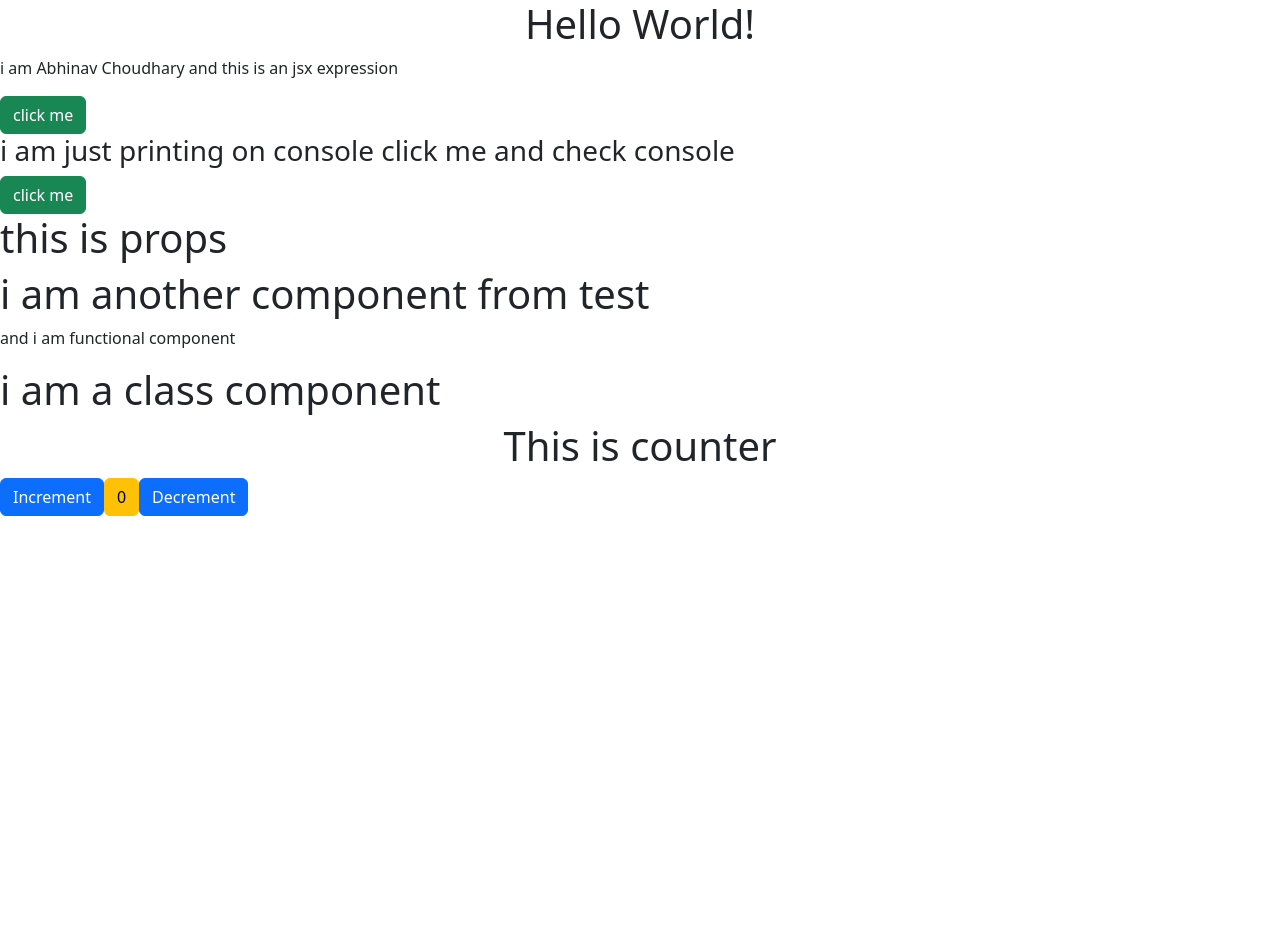
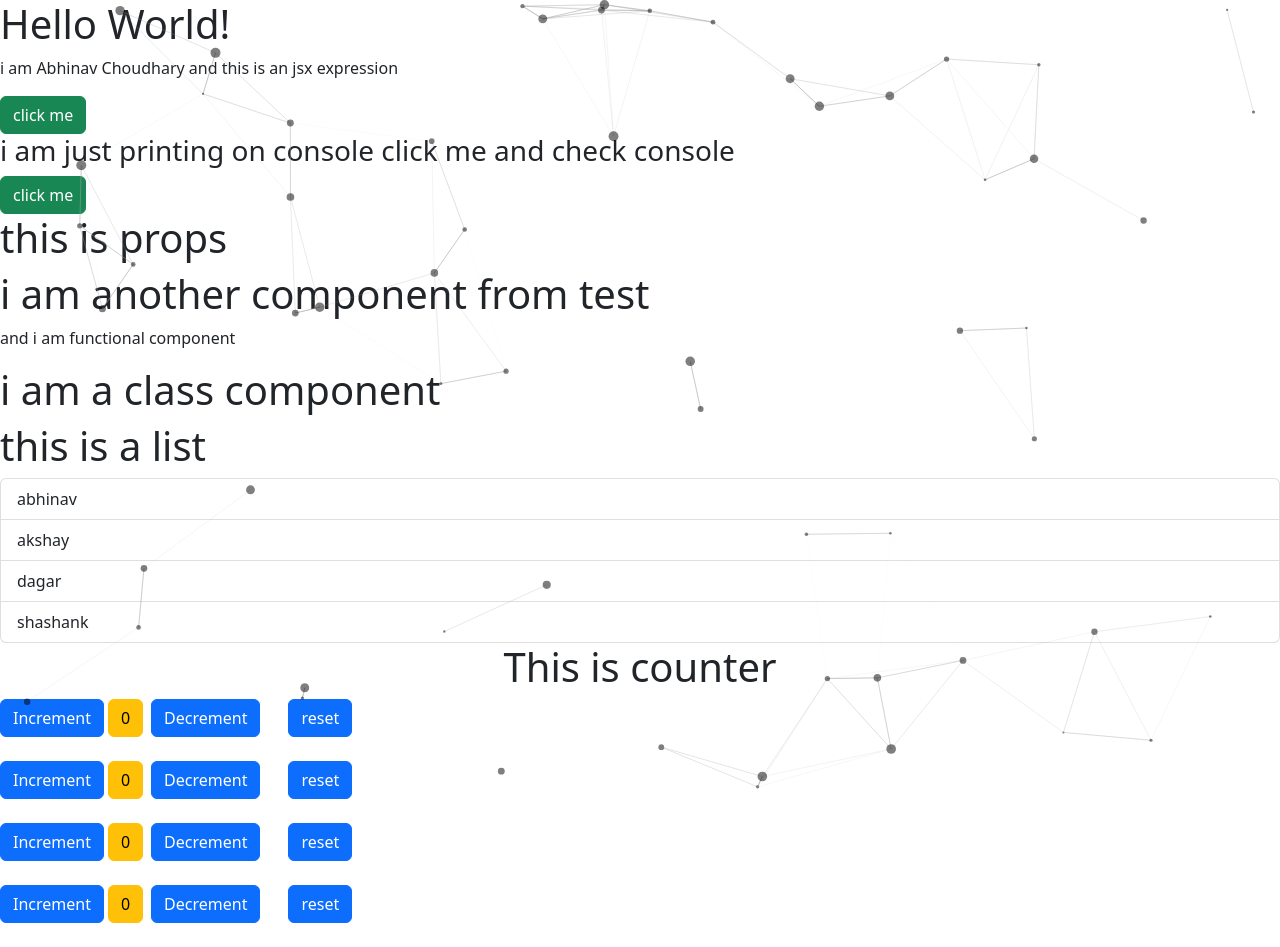
Before and after one commit to abhinavchoudhary12/react, a React (Create React App) app: page / in a window 1280 px wide. Before the commit the page ends 800 px from the top, so only its background shows below. Built offline with nearby package versions, Linux system fonts and the light colour scheme.

Commit message:
added tsparticles

```diff
--- a/package.json
+++ b/package.json
@@ -9,7 +9,10 @@
     "bootstrap": "^5.2.0",
     "react": "^18.2.0",
     "react-dom": "^18.2.0",
+    "react-particles": "^2.2.2",
     "react-scripts": "5.0.1",
+    "react-tsparticles": "^2.2.2",
+    "tsparticles": "^2.2.2",
     "web-vitals": "^2.1.4"
   },
   "scripts": {
--- a/src/App.js
+++ b/src/App.js
@@ -3,7 +3,8 @@
 import Test from './/components/Test.jsx';
 import Test2 from './/components/Test2.jsx';
 import Counter from ".//components/Counter.jsx";
-
+import List from ".//components/List.jsx";
+import ParticlesFirst from './/components/ParticlesFirst.jsx';
 class App extends Component {
   state = {  }
   render() {
@@ -13,7 +14,16 @@
       <App1 name={"Abhinav"} />
       <Test/>
      <Test2/>
+     <List/>
+     <h1 style={{
+          display: "flex",
+          justifyContent: "center",
+          alignItems: "center"}} >This is counter </h1>
      <Counter/>
+     <Counter/>
+     <Counter/>
+     <Counter/>
+     <ParticlesFirst/>
        </>
     );
     }
--- a/src/components/App1.jsx
+++ b/src/components/App1.jsx
@@ -12,10 +12,7 @@
     }
     return (
       <>
-        <h1 style={{
-          display: "flex",
-          justifyContent: "center",
-          alignItems: "center"}}>Hello World!</h1>
+        <h1>Hello World!</h1>
         <p>i am {name} and this is an jsx expression</p>
         <button className='btn btn-success' onClick={Call}>click me</button>
         <h3>i am just printing on console click me and check console</h3>
--- a/src/components/Counter.jsx
+++ b/src/components/Counter.jsx
@@ -18,27 +18,34 @@
         return color;
     }
     condition1=()=>{
-        let color=this.state.count<0?"btn btn-danger":"btn btn-primary";
+        let color=this.state.count<0?"btn btn-danger mx-1":"btn btn-primary mx-1";
         return color;
     }
     countCondition=()=>{
-        let color=this.state.count>0?"btn btn-success":"btn btn-warning";
+        let color=this.state.count>0?"btn btn-success mx-1":"btn btn-warning mx-1";
         return color;
     }
+    reset=()=>{
+        this.setState({count:0})
+    }
+
     render() {
         return (
             <>
-            <h1 style={{
-          display: "flex",
-          justifyContent: "center",
-          alignItems: "center"}} >This is counter </h1>
+
             <button className={this.condition()} onClick={this.increment}>Increment</button>
             <span className={this.countCondition()}>{this.state.count}</span>
             <button className={this.condition1()} onClick={this.decrement}>Decrement</button>
+            <button className="btn btn-primary mx-4" onClick={this.reset}>reset</button>
+            <br/>
+            <br/>
+
+
             </>
         );
     }
 
 }
 
+
 export default Counter;
--- /dev/null
+++ b/src/components/List.jsx
@@ -0,0 +1,25 @@
+import React,{Component} from "react";
+class List extends Component {
+    state = {  }
+
+    names=['abhinav','akshay','dagar','shashank']
+    render() {
+
+        return (
+        <>
+        <h1>this is a list</h1>
+        <ul className={"list-group"}>
+
+               {this.names.map(index=>
+                <li className={"list-group-item"} key={index} >
+                    {index}
+
+                </li>
+                            )}
+
+            </ul>
+        </>
+        );  }
+}
+
+export default List;
--- /dev/null
+++ b/src/components/ParticlesFirst.jsx
@@ -0,0 +1,107 @@
+import Particles from "react-tsparticles";
+import { loadFull } from "tsparticles";
+import { useCallback } from "react";
+
+
+
+function ParticlesFirst() {
+    const particlesInit = useCallback(async (engine) => {
+    console.log(engine);
+    // you can initiate the tsParticles instance (engine) here, adding custom shapes or presets
+    // this loads the tsparticles package bundle, it's the easiest method for getting everything ready
+    // starting from v2 you can add only the features you need reducing the bundle size
+    await loadFull(engine);
+}, []);
+
+const particlesLoaded = useCallback(async (container) => {
+    await console.log(container);
+}, []);
+
+    return (
+    <>
+
+
+    <Particles
+            id="tsparticles"
+            init={particlesInit}
+            loaded={particlesLoaded}
+            options={{
+                background: {
+                    color: {
+                        value: "",
+                    },
+                },
+                fpsLimit: 120,
+                interactivity: {
+                    events: {
+                        onClick: {
+                            enable: true,
+                            mode: "push",
+                        },
+                        onHover: {
+                            enable: true,
+                            mode: "repulse",
+                        },
+                        resize: true,
+                    },
+                    modes: {
+                        push: {
+                            quantity: 4,
+                        },
+                        repulse: {
+                            distance: 200,
+                            duration: 0.4,
+                        },
+                    },
+                },
+                particles: {
+                    color: {
+                        value: "#000000",
+                    },
+                    links: {
+                        color: "#A0A0A0",
+                        distance: 150,
+                        enable: true,
+                        opacity: 0.5,
+                        width: 1,
+                    },
+                    collisions: {
+                        enable: true,
+                    },
+                    move: {
+                        directions: "none",
+                        enable: true,
+                        outModes: {
+                            default: "bounce",
+                        },
+                        random: false,
+                        speed: 4,
+                        straight: false,
+                    },
+                    number: {
+                        density: {
+                            enable: true,
+                            area: 800,
+                        },
+                        value: 50,
+                    },
+                    opacity: {
+                        value: 0.5,
+                    },
+                    shape: {
+                        type: "circle",
+                    },
+                    size: {
+                        value: { min: 1, max: 5 },
+                    },
+                },
+                detectRetina: true,
+            }}
+        />
+
+
+
+    </> );
+}
+
+export default ParticlesFirst;
```
Also changed, not shown: 1 other file (tests, documents, lock files or other folders).
